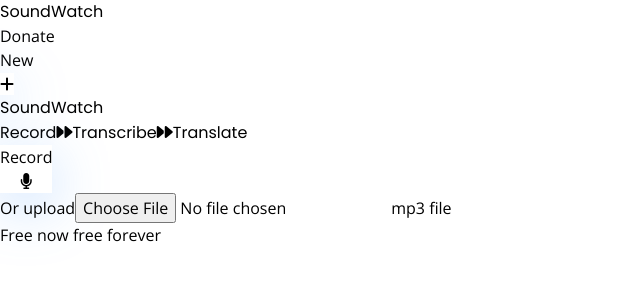
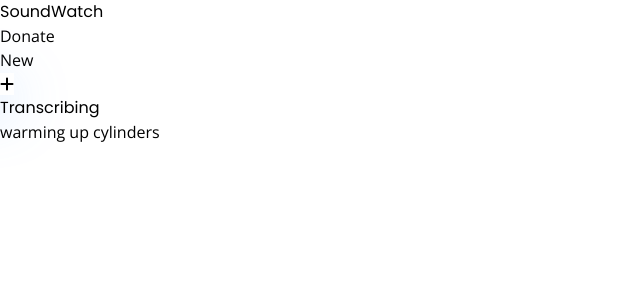
Before and after one commit to Chathura-Ranasinghe/SoundWatch, a React (Vite) app: page / in a window 1280 px wide. Shown: the top 300 px of the page, without its empty margins (0-640 px from the left). Built offline with nearby package versions, Linux system fonts and the light colour scheme.

Commit message:
Transcribing

```diff
--- a/src/App.jsx
+++ b/src/App.jsx
@@ -2,10 +2,16 @@
 import HomePage from './components/HomePage'
 import Header from './components/Header'
 import FileDisplay from './components/FIleDisplay'
+import Information from './components/Information'
+import Transcribing from './components/Transcribing'
 
 function App() {
   const [file, setFile] = useState(null)
   const [audioStream, setAudioStream] = useState(null)
+  const [output, setOutput] = useState(null)
+  //const [downloading, setDownloading] = useState(false)
+  const [loading, setLoading] = useState(true)
+  //const [finished, setFinished] = useState(false)
 
   const isAudioAvailable = file || audioStream
 
@@ -22,7 +28,11 @@
     <div className='flex flex-col max-w-[1000px] mx-auto w-full'>
       <section className='min-h-screen flex flex-col'>
         <Header/>
-        {isAudioAvailable ? (
+        {output ? (
+          <Information/>
+        ) : loading ? (
+          <Transcribing/>
+        ) : isAudioAvailable ? (
           <FileDisplay handleAudioReset={handleAudioReset} file={file} audioStream={audioStream} />
         ) : (
           <HomePage setFile={setFile} setAudioStream={setAudioStream} />
--- a/src/components/FIleDisplay.jsx
+++ b/src/components/FIleDisplay.jsx
@@ -4,13 +4,11 @@
   const { handleAudioReset, file, audioStream } = props
 
   return (
-    <main className="flex-1 p-4 flex flex-col gap-3 text-center sm:gap-4 justify-center pb-20 w-full max-w-prose mx-auto">
-      <h1 className="font-semibold text-4xl sm:text-5xl md:text-6xl">
-        Your <span className="text-blue-400 bold">File</span>
-      </h1>
-      <div className="flex flex-col text-left my-4">
+    <main className='flex-1  p-4 flex flex-col gap-3 text-center sm:gap-4 justify-center pb-20 w-full max-w-prose mx-auto'>
+      <h1 className='font-semibold text-4xl sm:text-5xl md:text-6xl'>Your <span className='text-blue-400 bold'>File</span></h1>
+      <div className=' flex flex-col text-left my-4'>
         <h3 className="font-semibold">Name</h3>
-        <p className="truncate">{file.name}</p>
+        <p className="truncate">{file ? file?.name : 'Custom audio'}</p>
       </div>
       <div className="flex items-center justify-between gap-4">
         <button onClick={handleAudioReset} className="text-slate-400 hover:text-blue-600 duration-200">Reset</button>
--- a/src/components/HomePage.jsx
+++ b/src/components/HomePage.jsx
@@ -16,7 +16,7 @@
         console.log('Start recording')
 
         try {
-            const streamData = navigator.mediaDevices.getUserMedia({
+            const streamData = await navigator.mediaDevices.getUserMedia({
                 audio: true,
                 video: false
             })
--- a/src/components/Transcribing.jsx
+++ b/src/components/Transcribing.jsx
@@ -1,7 +1,8 @@
 import React from 'react'
 
-export default function Transcribing() {
+export default function Transcribing(props) {
     const { downloading } = props
+
 
     return (
         <div className='flex items-center flex-1 flex-col justify-center gap-10 md:gap-14 text-center pb-24 p-4'>
```
